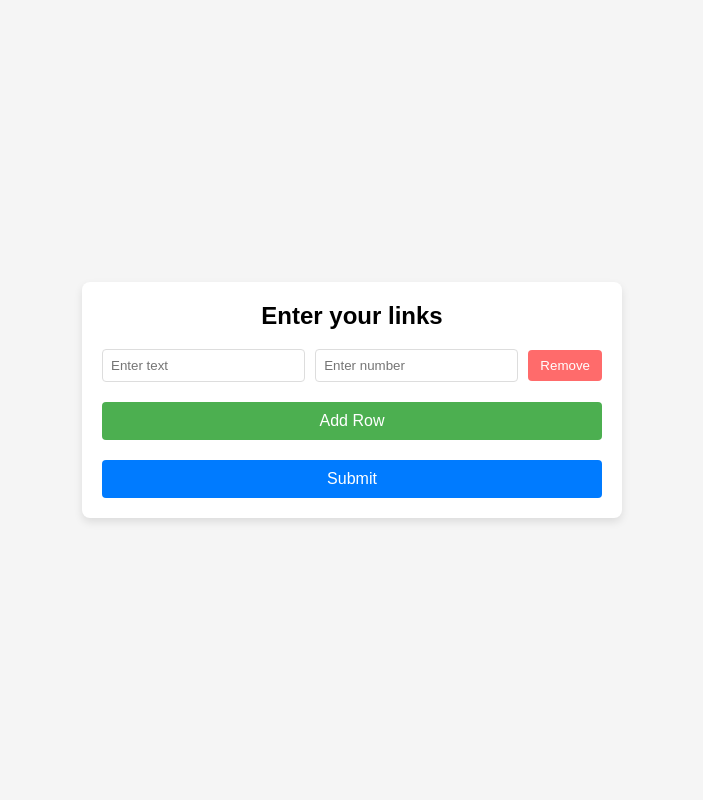
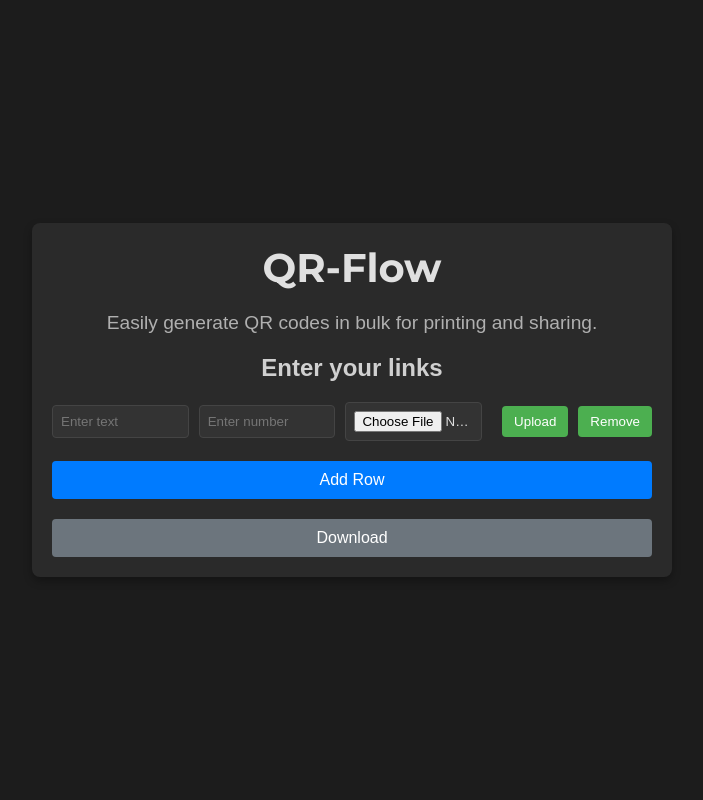
Before and after one commit to YahyaSulaim/QRFlow, a Flask app: page / in a window 1280 px wide. Shown: the whole page, without its empty margins (288-991 px from the left). Run offline with Flask 3, Linux system fonts and the light colour scheme.

Commit message:
Finish QR code gen

```diff
--- a/app/app.py
+++ b/app/app.py
@@ -1,36 +1,122 @@
-from flask import Flask, request, render_template, jsonify
+from flask import Flask, request, render_template, send_file
 import segno
 import os
+from PIL import Image, ImageFont, ImageDraw
+import zipfile
 
 app = Flask(__name__)
 app.config['UPLOAD_FOLDER'] = 'static/uploads/'
 
+A4_WIDTH, A4_HEIGHT = (2480, 3508)  # A4 dimensions at 300 DPI
+MARGIN = 50  # Margin around each QR code
+GRID_COLUMNS = 3  # Number of QR codes per row
+
+
+def clear_upload_folder():
+    """Delete all files in the upload folder."""
+    for filename in os.listdir(app.config['UPLOAD_FOLDER']):
+        file_path = os.path.join(app.config['UPLOAD_FOLDER'], filename)
+        try:
+            if os.path.isfile(file_path):
+                os.remove(file_path)
+        except Exception as e:
+            print(f"Error deleting file {file_path}: {e}")
+
+
 @app.route('/')
 def index():
+    clear_upload_folder()  # Clear the upload folder on each page refresh
     return render_template('index.html')
 
 @app.route('/submit', methods=['POST'])
 def submit_form():
-    # Get form data
-    data = request.form.to_dict()
-    print(data)  # Print the received data in the console
+    texts = request.form.getlist('textInput[]')
+    numbers = request.form.getlist('numberInput[]')
 
     qr_image_paths = []
-    for index, text in enumerate(data.get('textInput[]', [])):
-        if text:  # Check if the text is not empty
-            # Create a QR code using Segno
-            qr = segno.make(text)
+    qr_data = []
 
-            # Save the image
+    for index, (text, number) in enumerate(zip(texts, numbers)):
+        if text.strip() and number.strip():
+            count = int(number)
+            qr = segno.make(text, error='h')
             image_path = os.path.join(app.config['UPLOAD_FOLDER'], f'qr_code_{index}.png')
-            qr.save(image_path)
+            qr.save(image_path, kind='png', scale=10, border=2)  # Decreased border
 
             qr_image_paths.append(image_path)
+            qr_data.append((image_path, count))
 
-    # Return the generated QR code image paths as JSON response
-    return jsonify({'qr_codes': qr_image_paths})
-    # Process the data (for example, print it or return as JSON)
-    return jsonify(data)  # Return the data as a JSON response
+    # Create a list to hold the paths of generated A4 sheets
+    a4_sheet_paths = create_a4_qr_sheets(qr_data)
+
+    # Check the number of A4 sheets created
+    if len(a4_sheet_paths) > 1:
+        # Create a zip file if there are multiple sheets
+        zip_file_path = os.path.join(app.config['UPLOAD_FOLDER'], 'qr_sheets.zip')
+        with zipfile.ZipFile(zip_file_path, 'w') as zip_file:
+            for sheet_path in a4_sheet_paths:
+                zip_file.write(sheet_path, arcname=os.path.basename(sheet_path))
+        return send_file(zip_file_path, as_attachment=True)
+    else:
+        # Send the single A4 sheet if only one was created
+        return send_file(a4_sheet_paths[0], as_attachment=True)
+
+
+
+def create_a4_qr_sheets(qr_data):
+    cell_width = (A4_WIDTH - (GRID_COLUMNS + 1) * MARGIN) // GRID_COLUMNS
+    cell_height = cell_width
+
+    current_index = 0
+    total_qrs = sum(count for _, count in qr_data)
+    a4_sheet_paths = []
+
+    while current_index < total_qrs:
+        a4_canvas = Image.new('RGB', (A4_WIDTH, A4_HEIGHT), 'white')
+        x_pos, y_pos = MARGIN, MARGIN
+        current_column = 0
+        font = ImageFont.load_default()
+
+        for qr_path, count in qr_data:
+            for i in range(count):
+                if current_index >= total_qrs:
+                    break
+
+                qr_image = Image.open(qr_path).convert('RGB')
+                qr_image = qr_image.resize((cell_width, cell_height), Image.LANCZOS)
+                a4_canvas.paste(qr_image, (x_pos, y_pos))
+
+                label_text = f"{os.path.basename(qr_path)}"
+                draw = ImageDraw.Draw(a4_canvas)
+                text_bbox = draw.textbbox((x_pos, y_pos + cell_height + 5), label_text, font=font)
+                text_width = text_bbox[2] - text_bbox[0]
+                text_height = text_bbox[3] - text_bbox[1]
+
+                text_x = x_pos + (cell_width - text_width) // 2
+                text_y = y_pos + cell_height + 5
+
+                draw.text((text_x, text_y), label_text, fill="black", font=font)
+
+                current_index += 1
+                current_column += 1
+
+                if current_column < GRID_COLUMNS:
+                    x_pos += cell_width + MARGIN
+                else:
+                    x_pos = MARGIN
+                    y_pos += cell_height + text_height + MARGIN
+                    current_column = 0
+
+                if y_pos + cell_height + text_height > A4_HEIGHT - MARGIN:
+                    break
+
+        # Save the A4 sheet to a temporary path
+        sheet_filename = f'qr_sheet_{len(a4_sheet_paths) + 1}.png'
+        sheet_path = os.path.join(app.config['UPLOAD_FOLDER'], sheet_filename)
+        a4_canvas.save(sheet_path, 'PNG')
+        a4_sheet_paths.append(sheet_path)
+
+    return a4_sheet_paths
 
 if __name__ == '__main__':
     if not os.path.exists(app.config['UPLOAD_FOLDER']):
--- /dev/null
+++ b/app/static/script.js
@@ -0,0 +1,85 @@
+const imgurClientId = 'a15f86a39c45ffe'; // Replace with your Imgur Client ID
+
+function addRow() {
+  const form = document.getElementById("dynamicForm");
+
+  // Create a new form row div
+  const formRow = document.createElement("div");
+  formRow.classList.add("form-row");
+
+  // Create text input for the row
+  const textInput = document.createElement("input");
+  textInput.type = "text";
+  textInput.name = "textInput[]";
+  textInput.placeholder = "Enter text";
+
+  // Create number input for the row
+  const numberInput = document.createElement("input");
+  numberInput.type = "number";
+  numberInput.name = "numberInput[]";
+  numberInput.placeholder = "Enter number";
+  numberInput.min = "0";   // Ensure only positive numbers are allowed
+  numberInput.step = "1";  // Step of 1 for integer input
+
+  // Create file input for the row
+  const fileInput = document.createElement("input");
+  fileInput.type = "file";
+  fileInput.name = "fileInput[]";
+  fileInput.accept = "image/*";
+
+  // Create an upload button for the row
+  const uploadButton = document.createElement("button");
+  uploadButton.type = "button";
+  uploadButton.textContent = "Upload";
+  uploadButton.onclick = () => uploadImage(fileInput, textInput);
+
+  // Create a remove button for the row
+  const removeButton = document.createElement("button");
+  removeButton.type = "button";
+  removeButton.textContent = "Remove";
+  removeButton.onclick = () => formRow.remove();
+
+  // Append inputs and buttons to the row
+  formRow.appendChild(textInput);
+  formRow.appendChild(numberInput);
+  formRow.appendChild(fileInput);
+  formRow.appendChild(uploadButton);
+  formRow.appendChild(removeButton);
+
+  // Append the new row to the form
+  form.appendChild(formRow);
+}
+
+async function uploadImage(fileInput, textInput) {
+  const file = fileInput.files[0];
+
+  if (!file) {
+    alert('Please select a file to upload.');
+    return;
+  }
+
+  const formData = new FormData();
+  formData.append('image', file);
+
+  try {
+    const response = await fetch(`https://api.imgur.com/3/image`, {
+      method: 'POST',
+      headers: {
+        'Authorization': `Client-ID ${imgurClientId}`
+      },
+      body: formData
+    });
+
+    if (!response.ok) throw new Error('Failed to upload image');
+
+    const data = await response.json();
+    textInput.value = data.data.link; // Set the input to the Imgur URL
+    alert('Upload successful! URL added to text input.');
+  } catch (error) {
+    console.error('Error:', error);
+    alert('Error uploading the image: ' + error.message);
+  }
+}
+
+// Add an initial row when the page loads
+document.addEventListener("DOMContentLoaded", () => addRow());
--- /dev/null
+++ b/app/static/style.css
@@ -0,0 +1,107 @@
+body {
+    font-family: Arial, sans-serif;
+    display: flex;
+    justify-content: center;
+    align-items: center;
+    min-height: 100vh;
+    background-color: #1c1c1c; /* Dark background */
+    color: #e0e0e0; /* Light text color */
+    margin: 0;
+  }
+
+  .container {
+    width: 80%;
+    max-width: 600px; /* Increased width for image upload */
+    background-color: #2a2a2a; /* Slightly lighter background for the container */
+    padding: 20px;
+    border-radius: 8px;
+    box-shadow: 0 4px 8px rgba(0, 0, 0, 0.3);
+  }
+
+  h2 {
+    margin-top: 0;
+    text-align: center;
+    color: #d0d0d0; /* Soft light color for headings */
+  }
+
+  .title-container {
+    text-align: center;
+    margin-bottom: 20px;
+  }
+
+  .title-container h1 {
+    font-size: 2.5em;
+    margin: 0;
+    font-family: 'Montserrat', sans-serif; /* Applying the Montserrat font */
+    color: #e0e0e0; /* Soft light color for title */
+  }
+
+  .title-container p {
+    font-size: 1.2em;
+    color: #b0b0b0; /* Lighter text for description */
+  }
+
+  .form-row {
+    display: flex;
+    align-items: center;
+    margin-bottom: 15px;
+  }
+
+  .form-row input[type="text"],
+  .form-row input[type="number"],
+  .form-row input[type="file"] {
+    padding: 8px;
+    border: 1px solid #444; /* Darker border */
+    border-radius: 4px;
+    width: 100%;
+    margin-right: 10px;
+    background-color: #333; /* Input background */
+    color: #e0e0e0; /* Input text color */
+  }
+
+  .form-row button {
+    padding: 8px 12px;
+    background-color: #4CAF50; /* Soft green button color */
+    border: none;
+    color: white;
+    border-radius: 4px;
+    cursor: pointer;
+    margin-left: 10px;
+  }
+
+  .form-row button:hover {
+    background-color: #45a049; /* Slightly darker green on hover */
+  }
+
+  .add-button {
+    display: block;
+    width: 100%;
+    margin: 20px 0;
+    padding: 10px;
+    background-color: #007BFF; /* Soft blue button color */
+    color: white;
+    border: none;
+    border-radius: 4px;
+    cursor: pointer;
+    font-size: 16px;
+  }
+
+  .add-button:hover {
+    background-color: #0056b3; /* Darker blue on hover */
+  }
+
+  .submit-button {
+    display: block;
+    width: 100%;
+    padding: 10px;
+    background-color: #6c757d; /* Muted gray button color */
+    color: white;
+    border: none;
+    border-radius: 4px;
+    cursor: pointer;
+    font-size: 16px;
+  }
+
+  .submit-button:hover {
+    background-color: #5a6268; /* Darker gray on hover */
+  }
--- a/app/templates/index.html
+++ b/app/templates/index.html
@@ -4,144 +4,24 @@
   <meta charset="UTF-8">
   <meta name="viewport" content="width=device-width, initial-scale=1.0">
   <title>Dynamic Form with Validation</title>
-  <style>
-    body {
-      font-family: Arial, sans-serif;
-      display: flex;
-      justify-content: center;
-      align-items: center;
-      min-height: 100vh;
-      background-color: #f5f5f5;
-      margin: 0;
-    }
-
-    .container {
-      width: 80%;
-      max-width: 500px;
-      background-color: white;
-      padding: 20px;
-      border-radius: 8px;
-      box-shadow: 0 4px 8px rgba(0, 0, 0, 0.1);
-    }
-
-    h2 {
-      margin-top: 0;
-      text-align: center;
-    }
-
-    .form-row {
-      display: flex;
-      align-items: center;
-      margin-bottom: 15px;
-    }
-
-    .form-row input[type="text"],
-    .form-row input[type="number"] {
-      padding: 8px;
-      border: 1px solid #ddd;
-      border-radius: 4px;
-      width: 100%;
-      margin-right: 10px;
-    }
-
-    .form-row button {
-      padding: 8px 12px;
-      background-color: #ff6b6b;
-      border: none;
-      color: white;
-      border-radius: 4px;
-      cursor: pointer;
-    }
-
-    .form-row button:hover {
-      background-color: #ff4d4d;
-    }
-
-    .add-button {
-      display: block;
-      width: 100%;
-      margin: 20px 0;
-      padding: 10px;
-      background-color: #4caf50;
-      color: white;
-      border: none;
-      border-radius: 4px;
-      cursor: pointer;
-      font-size: 16px;
-    }
-
-    .add-button:hover {
-      background-color: #45a049;
-    }
-
-    .submit-button {
-      display: block;
-      width: 100%;
-      padding: 10px;
-      background-color: #007bff;
-      color: white;
-      border: none;
-      border-radius: 4px;
-      cursor: pointer;
-      font-size: 16px;
-    }
-
-    .submit-button:hover {
-      background-color: #0056b3;
-    }
-  </style>
+  <link href="https://fonts.googleapis.com/css2?family=Montserrat:wght@700&display=swap" rel="stylesheet">
+  <link rel="stylesheet" href="{{ url_for('static', filename='style.css') }}"> <!-- Link to the CSS file -->
 </head>
 <body>
 
 <div class="container">
+  <div class="title-container">
+    <h1>QR-Flow</h1>
+    <p>Easily generate QR codes in bulk for printing and sharing.</p>
+  </div>
   <h2>Enter your links</h2>
   <form action="{{ url_for('submit_form') }}" method="post" id="dynamicForm">
     <!-- Rows will be added here -->
   </form>
   <button class="add-button" onclick="addRow()">Add Row</button>
-  <button type="submit" class="submit-button" form="dynamicForm">Submit</button>
+  <button type="submit" class="submit-button" form="dynamicForm">Download</button>
 </div>
 
-<script>
-  function addRow() {
-    const form = document.getElementById("dynamicForm");
-
-    // Create a new form row div
-    const formRow = document.createElement("div");
-    formRow.classList.add("form-row");
-
-    // Create text input for the row
-    const textInput = document.createElement("input");
-    textInput.type = "text";
-    textInput.name = "textInput[]";
-    textInput.placeholder = "Enter text";
-
-    // Create number input for the row
-    const numberInput = document.createElement("input");
-    numberInput.type = "number";
-    numberInput.name = "numberInput[]";
-    numberInput.placeholder = "Enter number";
-    numberInput.min = "0";   // Ensure only positive numbers are allowed
-    numberInput.step = "1";  // Step of 1 for integer input
-
-    // Create a remove button for the row
-    const removeButton = document.createElement("button");
-    removeButton.type = "button";
-    removeButton.textContent = "Remove";
-    removeButton.onclick = () => formRow.remove();
-
-    // Append inputs and remove button to the row
-    formRow.appendChild(textInput);
-    formRow.appendChild(numberInput);
-    formRow.appendChild(removeButton);
-
-    // Append the new row to the form
-    form.appendChild(formRow);
-  }
-
-  // Add an initial row when the page loads
-  document.addEventListener("DOMContentLoaded", () => addRow());
-</script>
-
+<script src="{{ url_for('static', filename='script.js') }}"></script> <!-- Link to the JavaScript file -->
 </body>
 </html>
```
